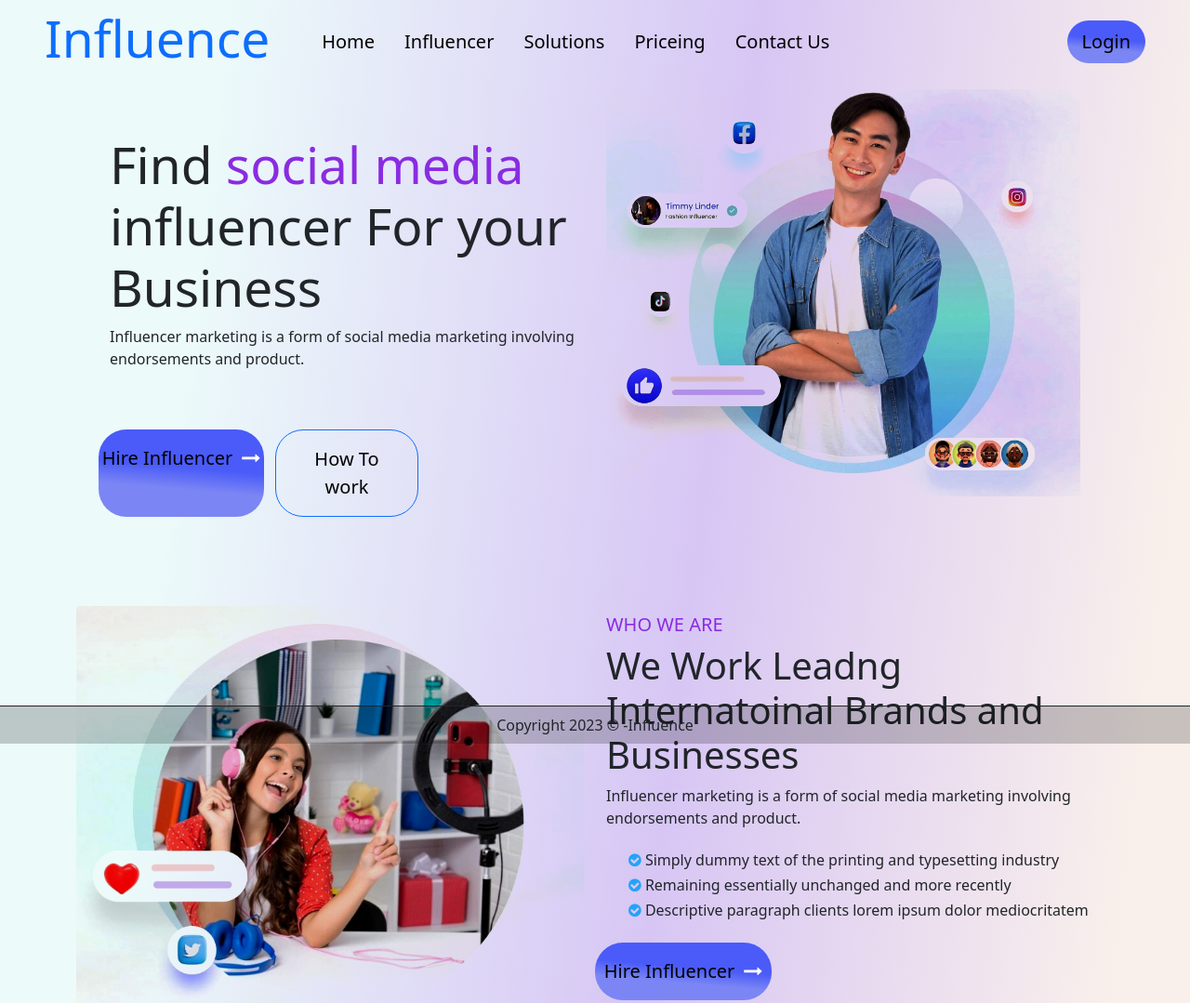
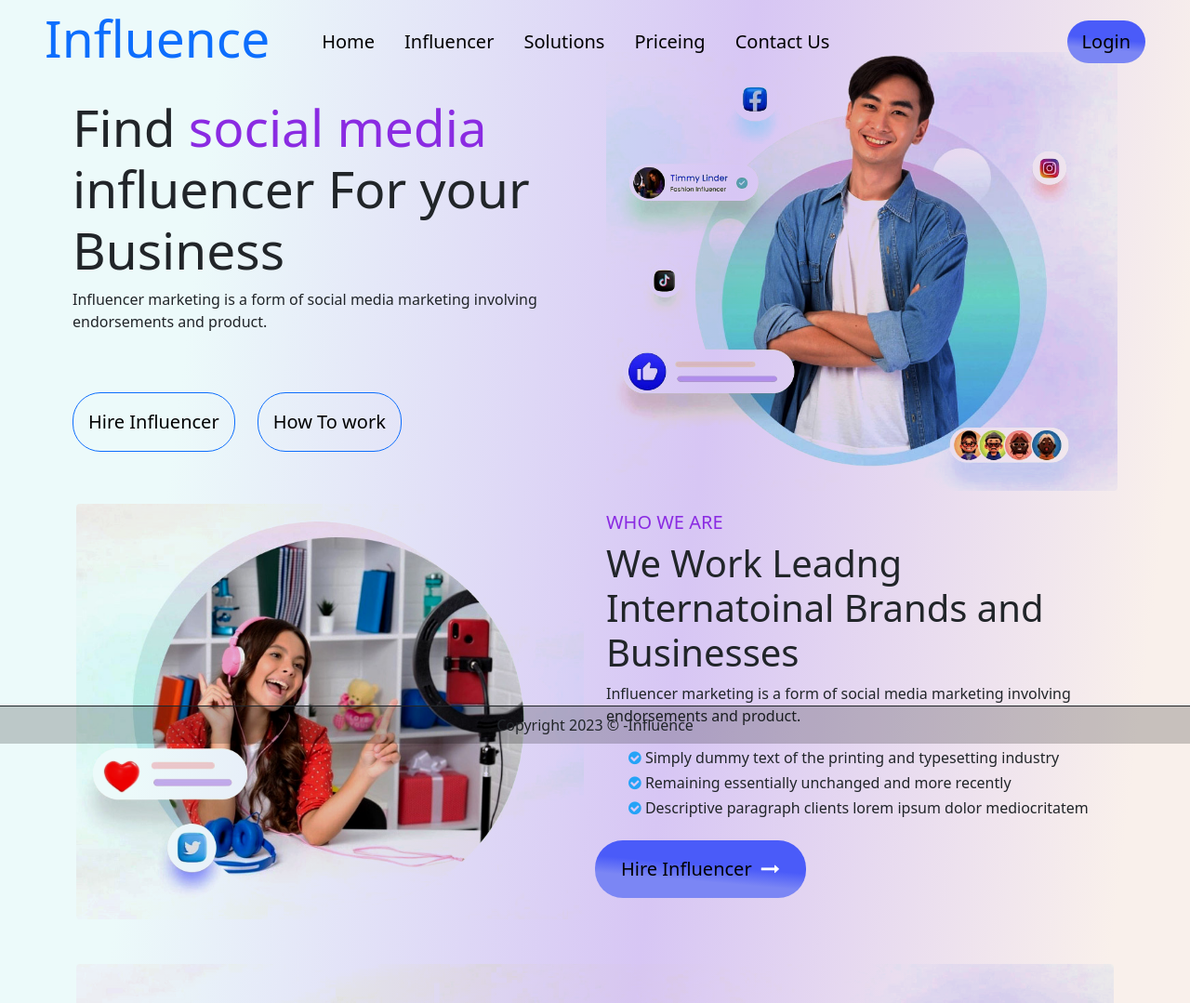
Before and after one commit to RushiJaware/Influence_page, a plain HTML site: page index.html in a window 1280 px wide. Shown: the top 1079 px of the page at 93% size. Drawn offline with Linux system fonts and the light colour scheme.

Commit message:
btn & landing page padding

```diff
--- a/css/style.css
+++ b/css/style.css
@@ -16,6 +16,10 @@ input::-webkit-inner-spin-button {
   margin: 0;
 }
 
+
+.col-lg-4.col-sm-6.text-center {
+  width: max-content;
+}
 
 h1 {
   font-size: 55px !important;
--- a/index.html
+++ b/index.html
@@ -49,7 +49,7 @@
     <!-- main page starts from here -->
 
     <main>
-        <div class="container mt-5 p-5">
+        <div class="container mt-5 p-2">
             <div class="row">
                 <div class="col-lg-6 col-sm-1  py-5">
                     <div>
@@ -65,12 +65,21 @@
                     </div>
 
                     <div class="row pt-lg-5 ">
-                        <div class="col-lg-4 col-sm-6 bg-custome text-center ">
+                        <!-- <div class="col-lg-4 col-sm-6 bg-custome text-center ">
                             <div class="links_hire p-3  text-nowrap ">
                                 <a class="tttt " href="#"> Hire Influencer <i class="fa fa-long-arrow-right text-white"
                                         aria-hidden="true"></i></a>
                             </div>
+                        </div> -->
+
+
+                        <div class="col-lg-4 col-sm-6 text-center ">
+                            <div class="border border-primary brder p-3 ">
+                                <a href="#"> Hire Influencer</a>
+                            </div>
                         </div>
+
+
                         <div class="col-lg-4 col-sm-6 text-center ">
                             <div class="border border-primary brder p-3 ">
                                 <a href="#"> How To work </a>
```
